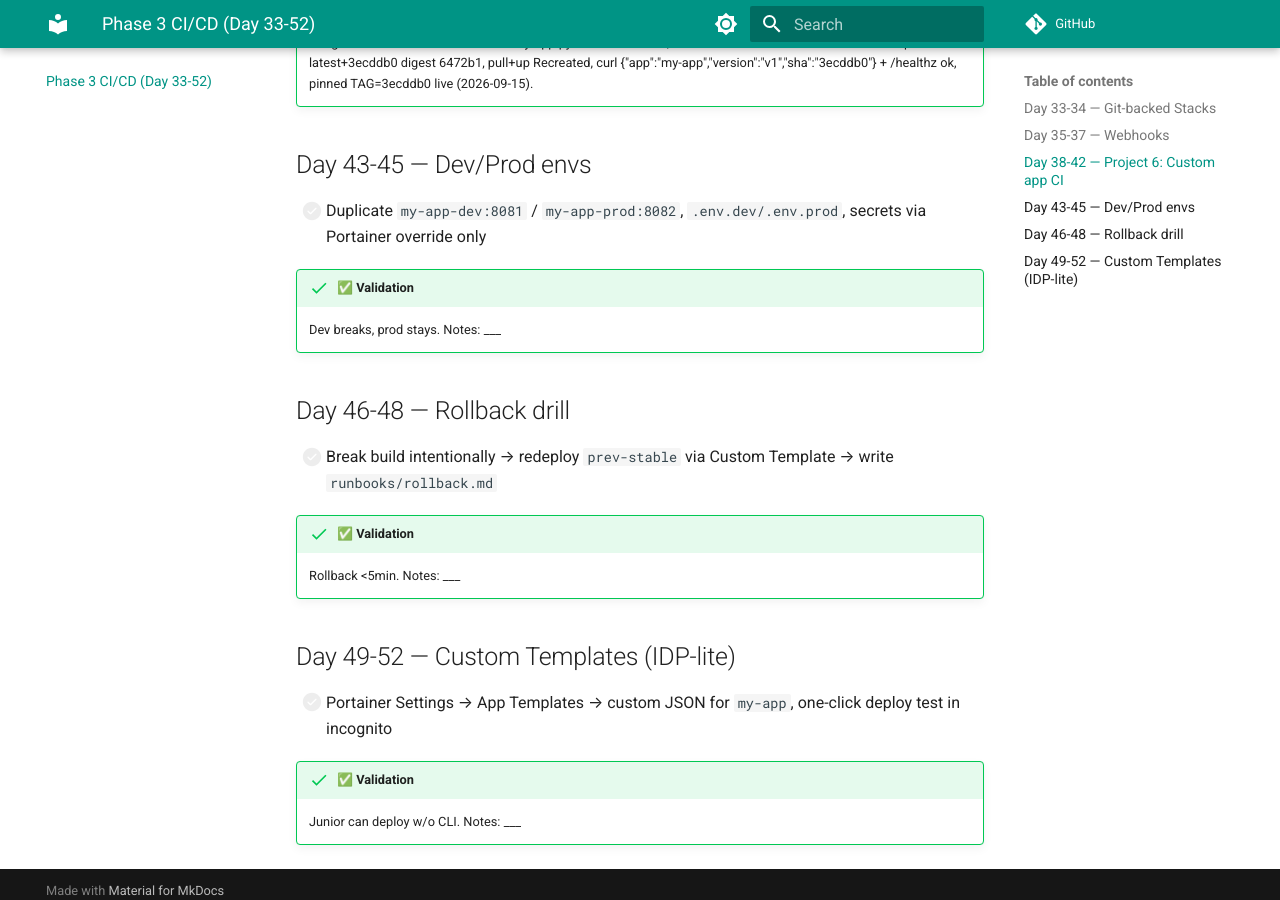
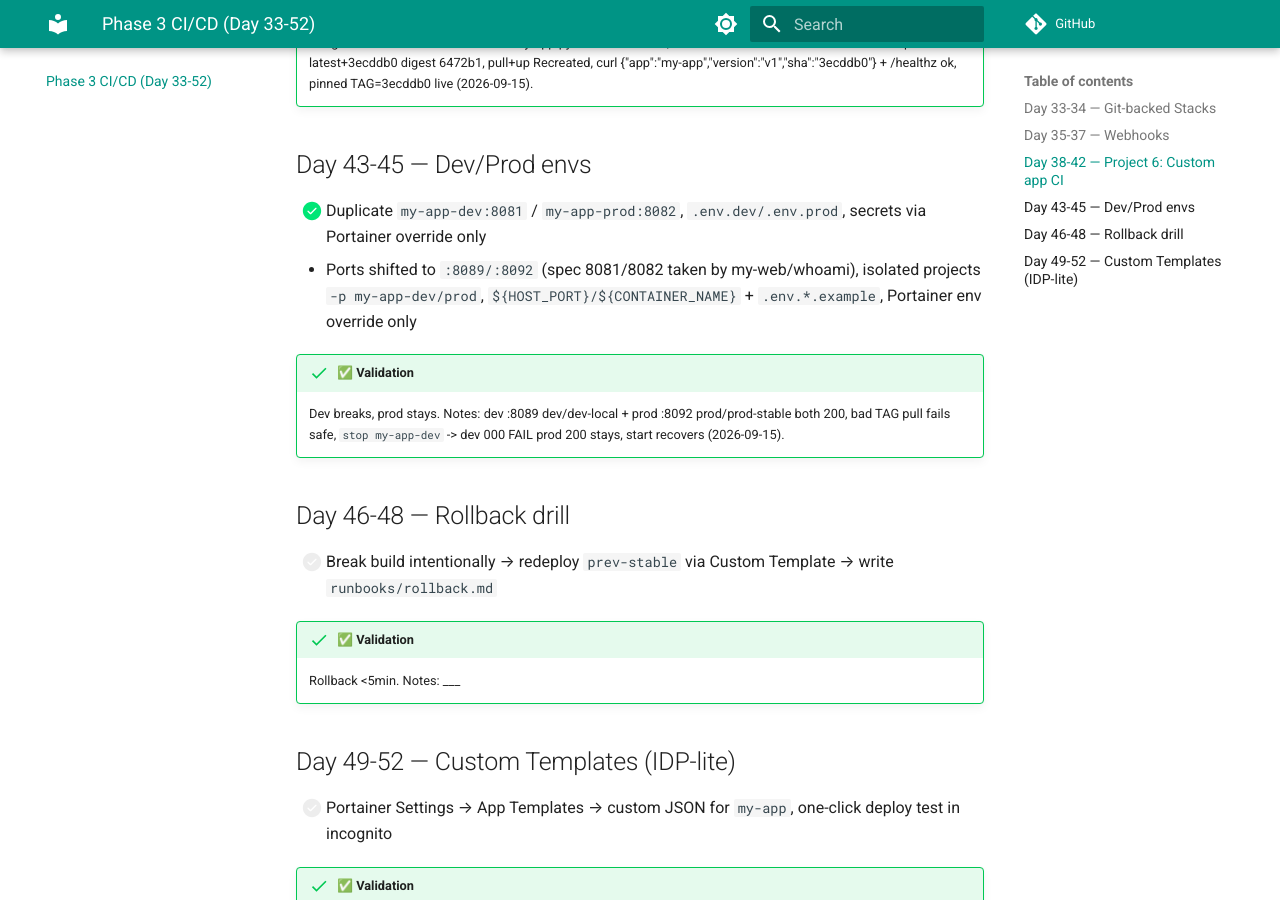
Before and after one commit to krazylearner/devops-stacks, an MkDocs documentation site: the page built from docs/phase-3-cicd.md, in a window 1280 px wide and 900 px high, scrolled down 1011 px. Built offline with MkDocs 1.6.1 and Material for MkDocs 9.7.7, drawn with Linux system fonts in a browser that asks for light colours; comment, search, counter and statistics services are not loaded.

Commit message:
feat(phase3): day43-45 dev:8089 prod:8092 isolated, break drill prod stays

```diff
--- a/docs/phase-3-cicd.md
+++ b/docs/phase-3-cicd.md
@@ -26,10 +26,11 @@
 
 ## Day 43-45 — Dev/Prod envs
 
-- [ ] Duplicate `my-app-dev:8081` / `my-app-prod:8082`, `.env.dev/.env.prod`, secrets via Portainer override only
+- [x] Duplicate `my-app-dev:8081` / `my-app-prod:8082`, `.env.dev/.env.prod`, secrets via Portainer override only
+  - Ports shifted to `:8089/:8092` (spec 8081/8082 taken by my-web/whoami), isolated projects `-p my-app-dev/prod`, `${HOST_PORT}/${CONTAINER_NAME}` + `.env.*.example`, Portainer env override only
 
 !!! success "✅ Validation"
-    Dev breaks, prod stays. Notes: ___
+    Dev breaks, prod stays. Notes: dev :8089 dev/dev-local + prod :8092 prod/prod-stable both 200, bad TAG pull fails safe, `stop my-app-dev` -> dev 000 FAIL prod 200 stays, start recovers (2026-09-15).
 
 ## Day 46-48 — Rollback drill
 
```
Also changed, not shown: 6 other files.
